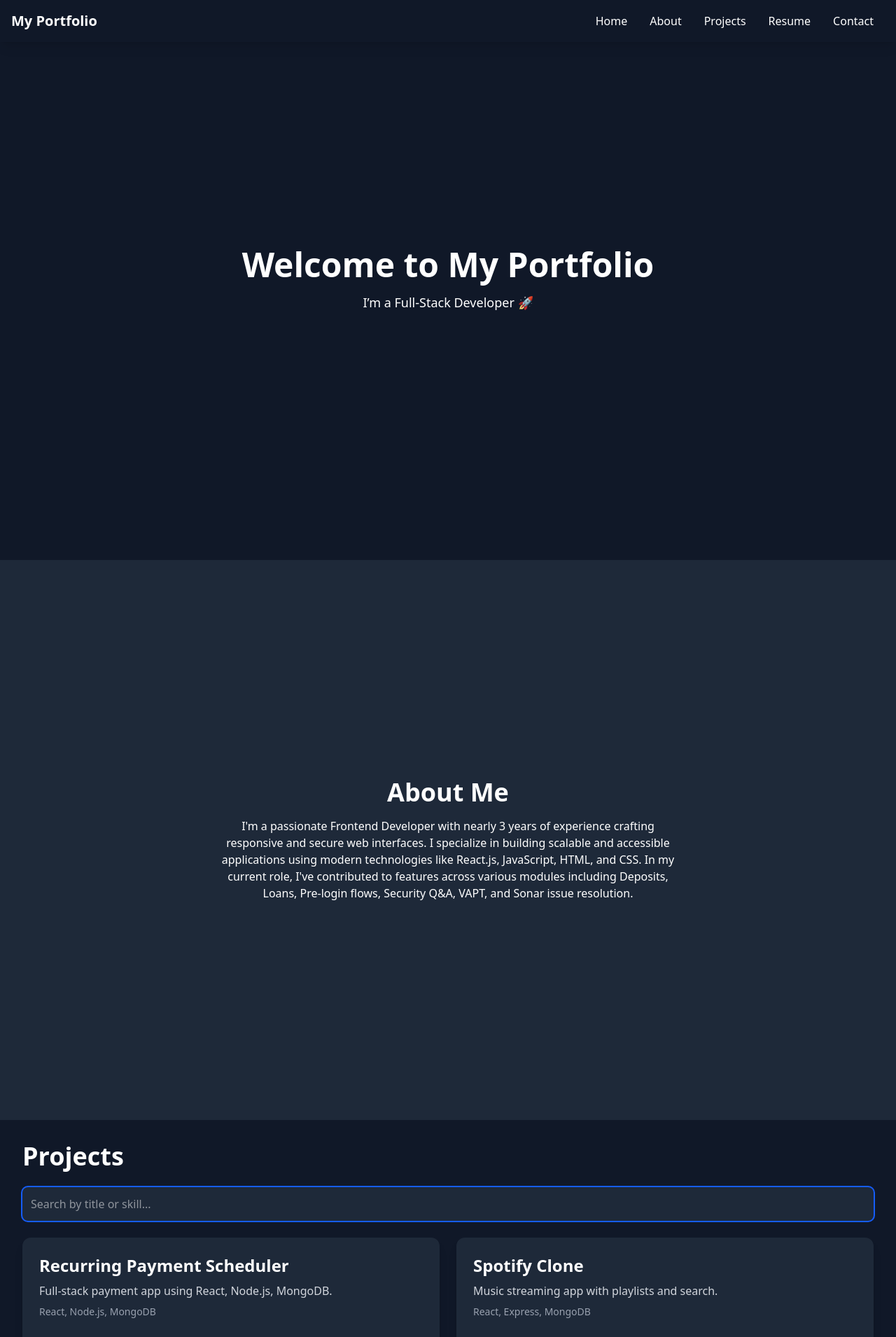
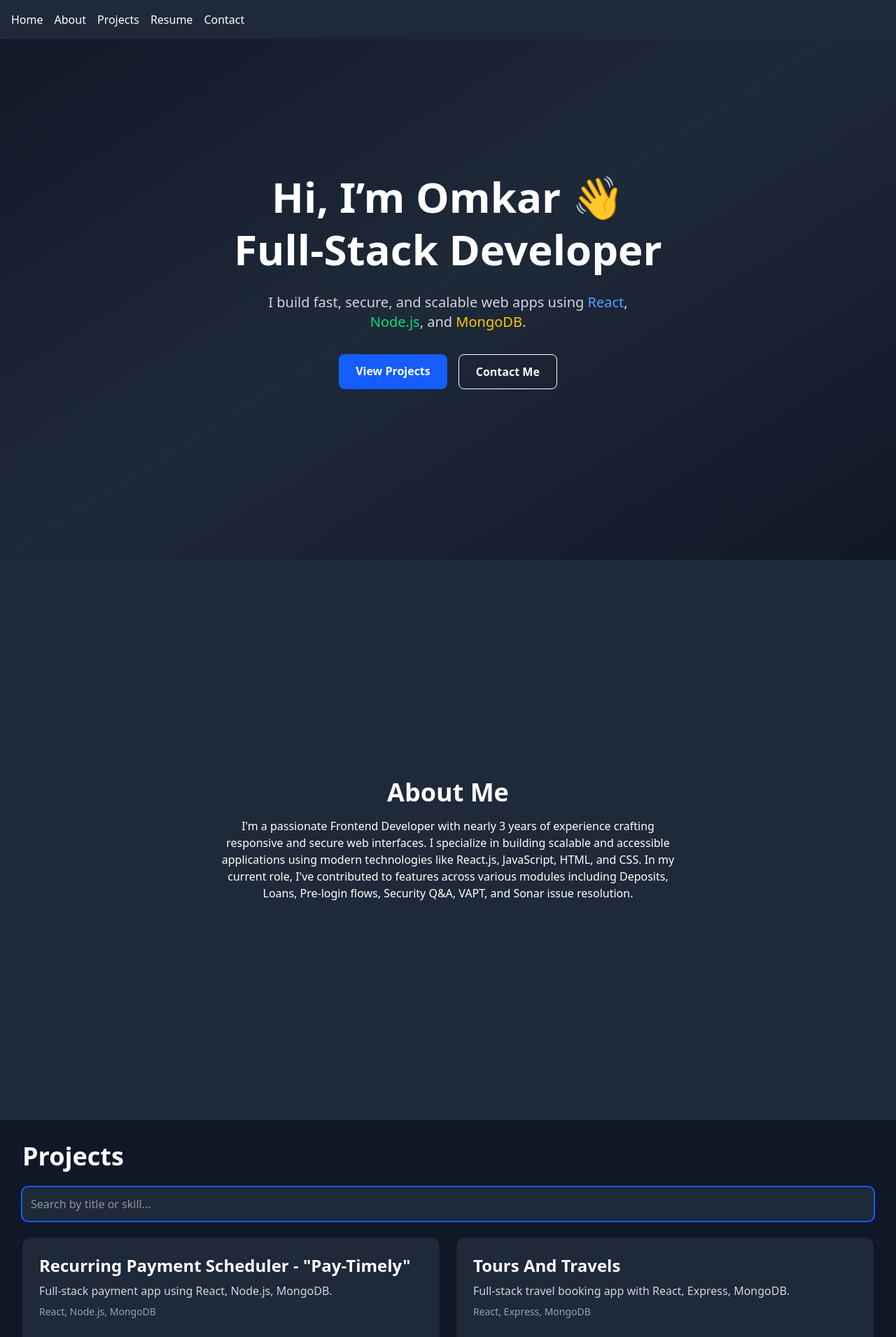
Before and after one commit to Omkar605/omkar-portfolio, a React (Vite) app in the folder my-portfolio/: page / in a window 1280 px wide. Shown: the top 1910 px of the page at 70% size. Built offline with nearby package versions, Linux system fonts and the light colour scheme.

Commit message:
enhanced portfolio changes

```diff
--- a/my-portfolio/src/App.jsx
+++ b/my-portfolio/src/App.jsx
@@ -1,20 +1,34 @@
+import { BrowserRouter as Router, Routes, Route } from "react-router-dom";
 import Home from "./components/Home";
 import Navbar from "./components/Navbar";
 import About from "./components/About";
 import Projects from "./components/Projects";
 import Resume from "./components/Resume";
+import ScrollToTop from "./components/ScrollToTop";
 import Contact from "./components/Contact";
 
 function App() {
   return (
-    <div className="bg-gray-900 text-white">
+    <Router>
+      <div className="bg-gray-900 text-white scroll-smooth">
+        <ScrollToTop />
         <Navbar />
+        <Routes>
+          <Route
+            path="/"
+            element={
+              <>
                 <Home />
                 <About />
                 <Projects />
                 <Resume />
                 <Contact />
+              </>
+            }
+          />
+        </Routes>
       </div>
+    </Router>
   );
 }
 
--- a/my-portfolio/src/components/Home.jsx
+++ b/my-portfolio/src/components/Home.jsx
@@ -1,24 +1,48 @@
 import { motion } from "framer-motion";
+import { Link } from "react-scroll";
 
 const Home = () => {
   return (
-    <section id="home" className="h-screen flex flex-col justify-center items-center text-white bg-gray-900">
+    <section
+      id="home"
+      className="min-h-screen flex flex-col justify-center items-center bg-gradient-to-br from-gray-900 via-gray-800 to-gray-900 text-white px-4 text-center"
+    >
       <motion.h1
-        className="text-5xl font-bold"
-        initial={{ opacity: 0, y: -50 }}
+        className="text-4xl md:text-6xl font-extrabold leading-tight"
+        initial={{ opacity: 0, y: -60 }}
         animate={{ opacity: 1, y: 0 }}
         transition={{ duration: 1 }}
       >
-        Welcome to My Portfolio
+        Hi, I’m Omkar 👋<br />
+        Full-Stack Developer
       </motion.h1>
+
       <motion.p
-        className="mt-4 text-lg"
+        className="mt-6 max-w-xl text-lg md:text-xl text-gray-300"
         initial={{ opacity: 0 }}
         animate={{ opacity: 1 }}
         transition={{ delay: 1 }}
       >
-        I’m a Full-Stack Developer 🚀
+        I build fast, secure, and scalable web apps using <span className="text-blue-400 font-medium">React</span>, <span className="text-green-400 font-medium">Node.js</span>, and <span className="text-yellow-400 font-medium">MongoDB</span>.
       </motion.p>
+
+      <motion.div
+        className="mt-8 flex flex-wrap justify-center gap-4"
+        initial={{ opacity: 0 }}
+        animate={{ opacity: 1 }}
+        transition={{ delay: 1.5 }}
+      >
+        <Link to="projects"
+          className="px-6 py-3 bg-blue-600 hover:bg-blue-700 transition rounded-lg text-white font-semibold"
+        >
+          View Projects
+        </Link>
+        <Link to="contact"
+          className="px-6 py-3 border border-white hover:bg-white hover:text-gray-900 transition rounded-lg font-semibold"
+        >
+          Contact Me
+        </Link>
+      </motion.div>
     </section>
   );
 };
--- a/my-portfolio/src/components/Navbar.jsx
+++ b/my-portfolio/src/components/Navbar.jsx
@@ -1,20 +1,25 @@
 import { Link } from "react-scroll";
 
-const Navbar = () => {
+function Navbar() {
   return (
-    <nav className="bg-gray-900 p-4 fixed w-full top-0 shadow-lg z-50">
-      <div className="container mx-auto flex justify-between items-center">
-        <h1 className="text-white text-xl font-bold">My Portfolio</h1>
-        <div>
-          <Link to="home" smooth className="text-white cursor-pointer px-4">Home</Link>
-          <Link to="about" smooth className="text-white cursor-pointer px-4">About</Link>
-          <Link to="projects" smooth className="text-white cursor-pointer px-4">Projects</Link>
-          <Link to="resume" smooth className="text-white cursor-pointer px-4">Resume</Link>
-          <Link to="contact" smooth className="text-white cursor-pointer px-4">Contact</Link>
-        </div>
-      </div>
+    <nav className="flex space-x-4 p-4 bg-gray-800 fixed w-full z-10">
+      <Link to="home" smooth={true} duration={500} className="cursor-pointer">
+        Home
+      </Link>
+      <Link to="about" smooth={true} duration={500} className="cursor-pointer">
+        About
+      </Link>
+      <Link to="projects" smooth={true} duration={500} className="cursor-pointer">
+        Projects
+      </Link>
+      <Link to="resume" smooth={true} duration={500} className="cursor-pointer">
+        Resume
+      </Link>
+      <Link to="contact" smooth={true} duration={500} className="cursor-pointer">
+        Contact
+      </Link>
     </nav>
   );
-};
+}
 
 export default Navbar;
--- a/my-portfolio/src/components/Projects.jsx
+++ b/my-portfolio/src/components/Projects.jsx
@@ -2,25 +2,25 @@ import { useState } from 'react';
 
 const allProjects = [
   {
-    title: "Recurring Payment Scheduler",
+    title: "Recurring Payment Scheduler - \"Pay-Timely\"",
     description: "Full-stack payment app using React, Node.js, MongoDB.",
     tags: ["React", "Node.js", "MongoDB"],
     link: "https://github.com/Omkar605/Pay-Timely",
     live: "https://pay-timely.vercel.app/"
   },
   {
-    title: "Spotify Clone",
-    description: "Music streaming app with playlists and search.",
+    title: "Tours And Travels",
+  description: "Full-stack travel booking app with React, Express, MongoDB.",
     tags: ["React", "Express", "MongoDB"],
-    link: "https://github.com/Omkar605/Spotify-Clone",
-    live: "https://spotify-clone-omkar605.vercel.app/"
+    link: "github.com/Omkar605/ToursAndTravels",
+    live: "https://tours-and-travels-nine.vercel.app/"
   },
   {
-    title: "Secure Banking Frontend",
-    description: "Resolved VAPT/security issues in banking modules.",
-    tags: ["React", "Security", "VAPT"],
-    link: "https://github.com/Omkar605/Banking-Security",
-    live: "https://banking-security-omkar605.vercel.app/"
+    title: "React Quiz App",
+    description: "Interactive quiz app built with React, featuring multiple-choice questions and score tracking.",
+    tags: ["React", "JavaScript", "CSS"],
+    link: "https://github.com/Omkar605/React-Quiz-App",
+    live: "https://react-quiz-app-omkar605.vercel.app/"
   }
 ];
 
@@ -34,7 +34,7 @@ const Projects = () => {
   );
 
   return (
-    <div className="min-h-screen p-8 bg-gray-900 text-white">
+    <div id="projects" className="min-h-screen p-8 bg-gray-900 text-white">
       <h2 className="text-4xl font-bold mb-6">Projects</h2>
       <input
         type="text"
--- a/my-portfolio/src/components/Resume.jsx
+++ b/my-portfolio/src/components/Resume.jsx
@@ -1,7 +1,7 @@
 
 const Resume = () => {
   return (
-    <div className="min-h-screen bg-gray-900 text-white p-8">
+    <div id="resume" className="min-h-screen bg-gray-900 text-white p-8">
       <h2 className="text-4xl font-bold mb-6">Resume</h2>
       <div className="bg-gray-800 p-6 rounded-xl shadow-lg text-center">
         <iframe
--- /dev/null
+++ b/my-portfolio/src/components/ScrollToTop.jsx
@@ -0,0 +1,13 @@
+import { useEffect } from "react";
+import { useLocation } from "react-router-dom";
+
+function ScrollToTop() {
+  const { pathname } = useLocation();
+  useEffect(() => {
+    window.scrollTo({ top: 0, behavior: 'smooth' });
+  }, [pathname]);
+
+  return null;
+}
+
+export default ScrollToTop;
```
Lines whose indentation alone changed are shown as unchanged.
